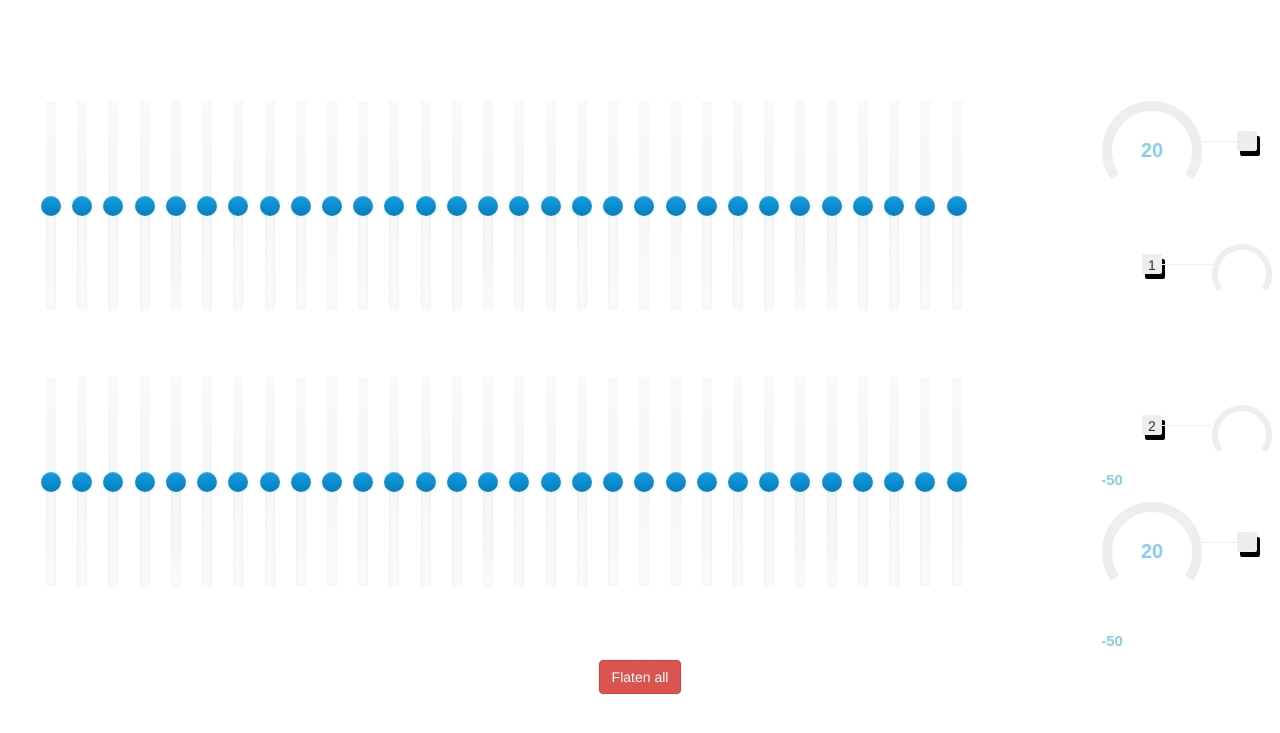
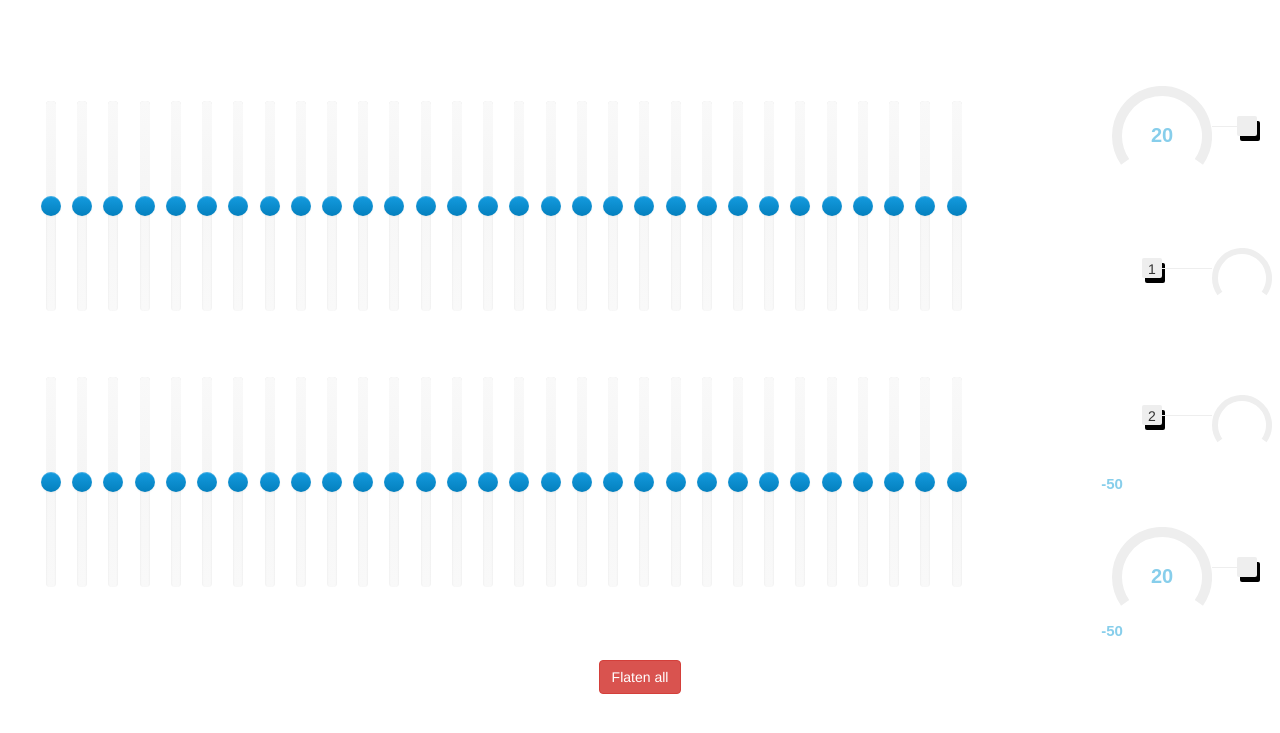
Before and after one commit to ipiranhaa/mixerUI, a website with bundled scripts: page index.html in a window 1280 px wide. Built offline with nearby package versions, Linux system fonts and the light colour scheme.

Commit message:
change UI

```diff
--- a/asset/css/css.css
+++ b/asset/css/css.css
@@ -26,6 +26,7 @@ span.text {
 	/*padding-top: 55px;*/
 	height: 293px;
 	border-left: 1px solid #fff;
+	padding: 0px;
 }
 
 .eq-in-container {
@@ -37,6 +38,14 @@ span.text {
 .hp-filter-container {
 	padding: 30px 20px;
 	height: 146px;
+}
+
+.eq-in-container:first-child {
+	border-bottom: 1px solid #fff;
+}
+
+.eq-in-container:not(:first-child) {
+	border-top: 1px solid #fff;
 }
 
 .container-line1, .container-line2 {
@@ -138,38 +147,40 @@ hr.small {
 }
 
 .container-line1 .large-container {
-	padding-top: 50px !important;
+	padding-top: 35px !important;
+	padding-left: 30px;
 }
 
 .container-line1 .small-container {
-	padding-top: 46px;
+	padding-top: 50px;
 }
 
 .container-line2 .small-container {
-	padding-top: 60px;
+	padding-top: 50px;
 }
 
 .container-line2 .large-container {
-	padding-top: 10px !important;
+	padding-top: 35px !important;
+	padding-left: 30px;
 }
 
 .container-line1 .large-container span.text {
-	top: 34px;
+	top: 22px;
 	left: 154px;
 }
 
 .container-line1 .small-container span.text {
-	top: 176px;
-	left: 68px;
+	top: 182px;
+	left: 52px;
 }
 
 .container-line2 .small-container span.text {
-	top: 42px;
-	left: 68px;
+	top: 36px;
+	left: 52px;
 }
 
 .container-line2 .large-container span.text {
-	top: 142px;
+	top: 168px;
 	left: 154px;
 }
 
```
